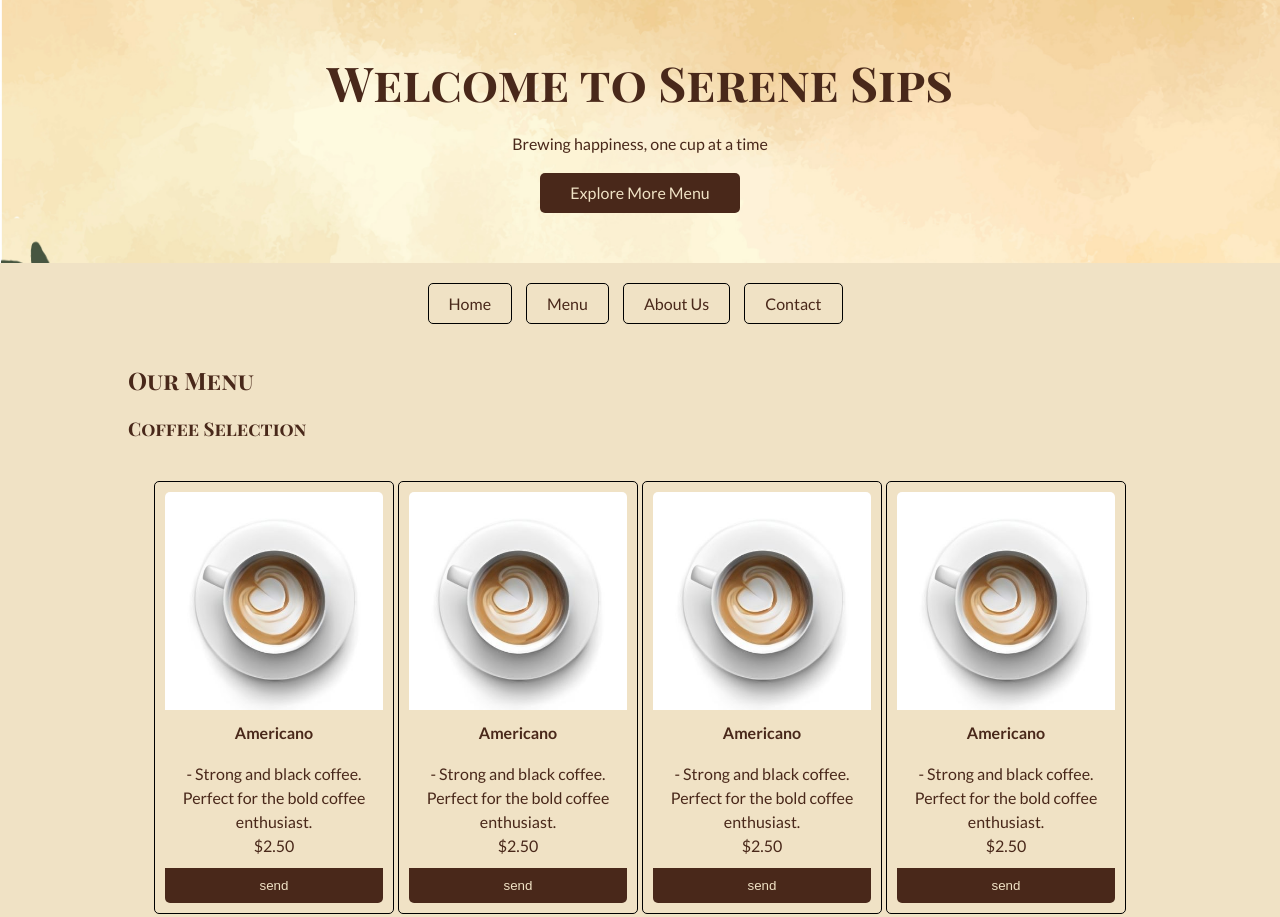
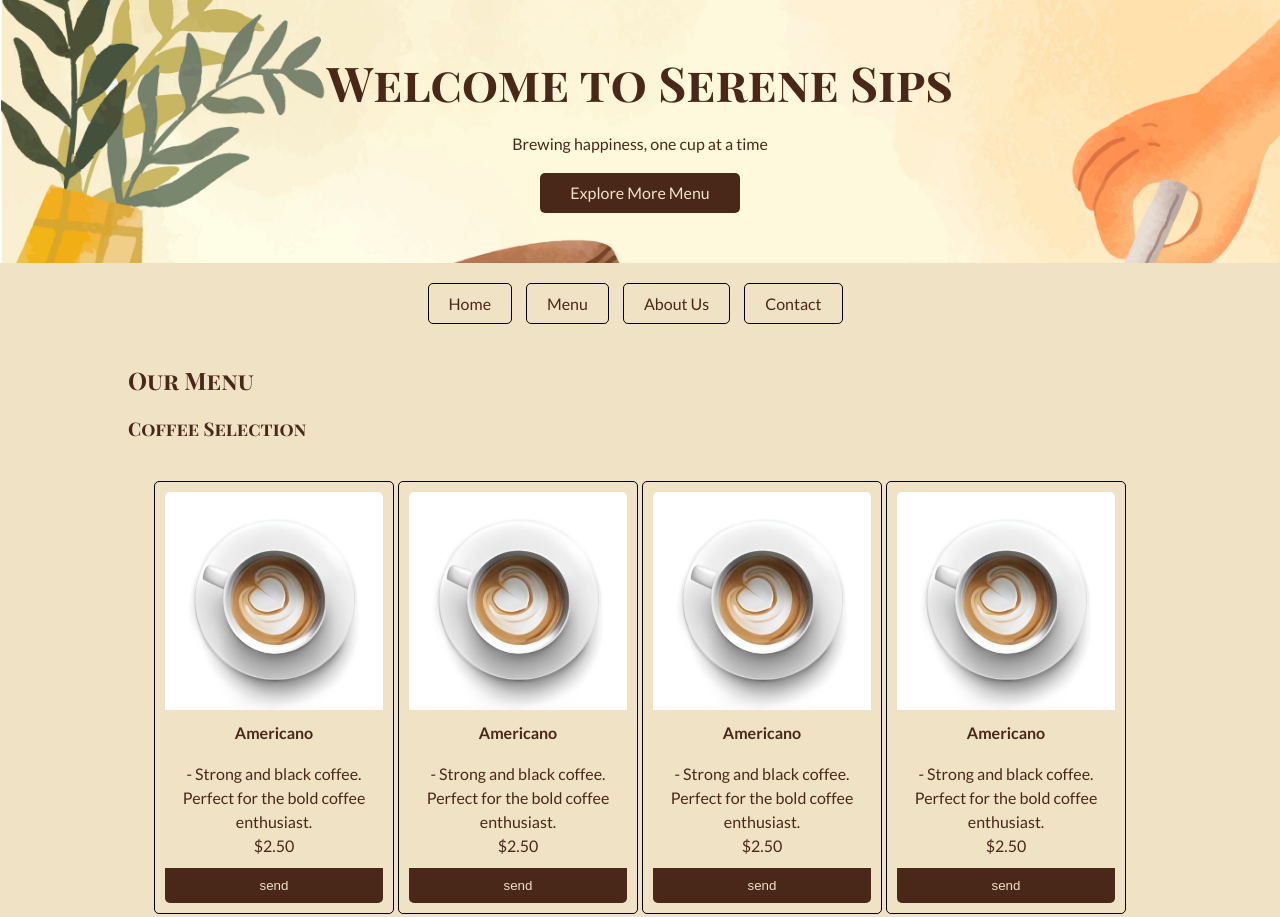
Before and after one commit to wlla21/serene-sips, a plain HTML site: page index.html in a window 1280 px wide. Shown: the top 917 px of the page. Drawn offline with Linux system fonts and the light colour scheme.

```diff
--- a/style.css
+++ b/style.css
@@ -12,10 +12,12 @@
 }
 header {
   text-align: center;
+  width: 100%;
+  background-image: url(images/background.jpg);
+  background-position: center;
+  background-position: center;
+  background-size: cover;
   padding: 50px 0;
-  background-image: url(images/background.jpg);
-  background-size: cover;
-  background-repeat: no-repeat;
 }
 
 header h1 {
```
Also changed, not shown: images/background1.jpg (added), images/background3.jpg (added).
